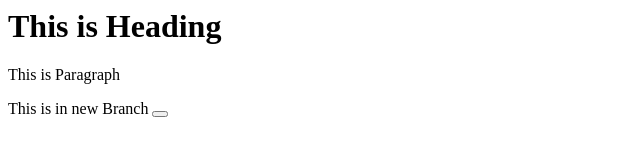
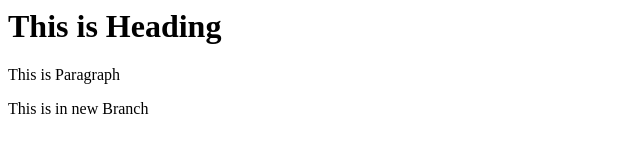
Before and after one commit to abinashshubham/localrepo, a plain HTML site: page index.html in a window 1280 px wide. Shown: the full height of the page, 0-640 px from the left. Drawn offline with Linux system fonts and the light colour scheme.

Commit message:
remove buttons

```diff
--- a/index.html
+++ b/index.html
@@ -1,4 +1,4 @@
 <h1>This is Heading</h1>
 <p>This is Paragraph</p>
 
-<p>This is in new Branch <button></button></p>
+<p>This is in new Branch </p>
```
